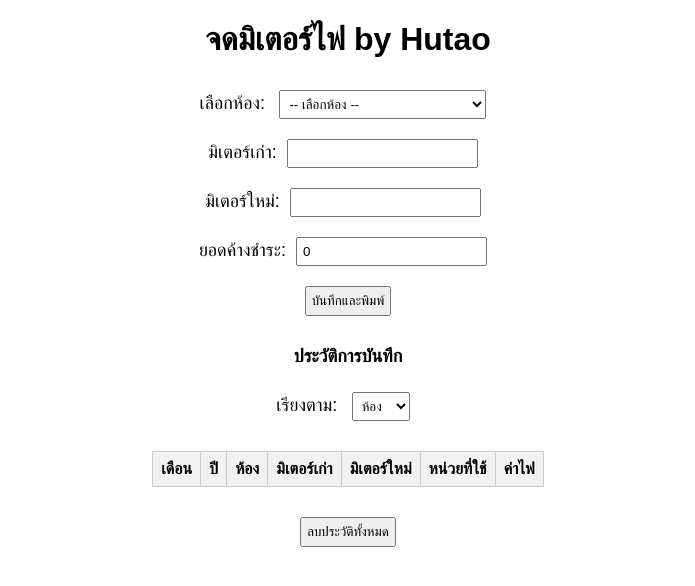
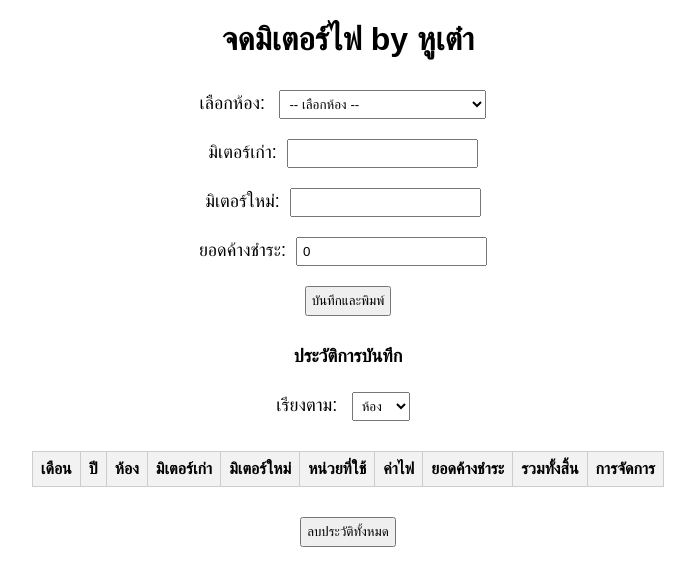
Before and after one commit to withchayut8016/meter001, a plain HTML site: page index.html in a window 1280 px wide. Shown: the whole page, without its empty margins (292-987 px from the left). Drawn offline with Linux system fonts and the light colour scheme.

Commit message:
Update index.html

```diff
--- a/index.html
+++ b/index.html
@@ -15,7 +15,7 @@
 </style>
 </head>
 <body>
-    <h1>จดมิเตอร์ไฟ by Hutao</h1>
+    <h1>จดมิเตอร์ไฟ by หูเต๋า</h1>
     <label>เลือกห้อง:</label>
     <select id="room" onchange="loadLastMeter()">
     <option value="">-- เลือกห้อง --</option>
@@ -104,6 +104,9 @@
             <th>มิเตอร์ใหม่</th>
             <th>หน่วยที่ใช้</th>
             <th>ค่าไฟ</th>
+            <th>ยอดค้างชำระ</th>
+            <th>รวมทั้งสิ้น</th>
+            <th>การจัดการ</th>
         </tr>
     </thead>
     <tbody id="historyBody"></tbody>
```
